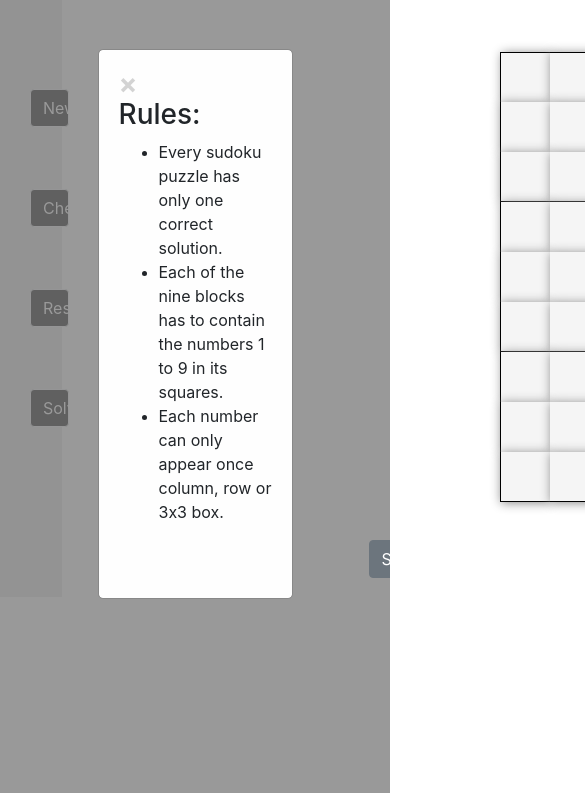
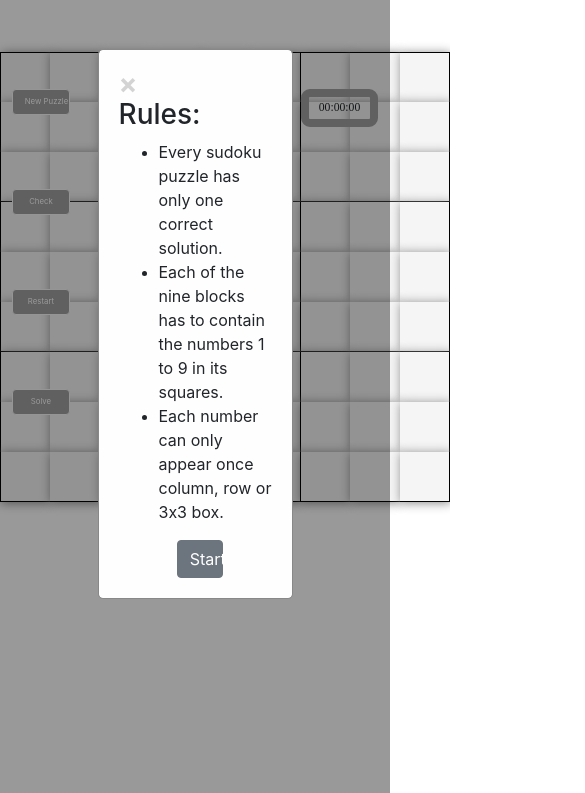
Before and after one commit to nishantkumarr7/sudoku-game, a plain HTML site: page index.html in a window 390 px wide. Shown: the part 51-844 px from the top of the page, 585 px wide, since content can reach past the window. Drawn offline with nearby package versions, Linux system fonts and the light colour scheme.

Commit message:
responsive layout

```diff
--- a/index.html
+++ b/index.html
@@ -13,7 +13,7 @@
     <script defer src="script.js"></script>
 </head>
 <body>
-    <div id="sudoku">
+    <div id="sudokutitle">
         <h1>SUDOKU</h1>
     </div>
 
@@ -327,11 +327,12 @@
 
     </div>
     <div id="right">
-        <img class="clock"src="clock.png" alt="clock">
+
      <div id="display">
          00:00:00
      </div>
     </div>
+
 
 
 
--- a/style.css
+++ b/style.css
@@ -1,13 +1,14 @@
 #container{
     height: auto;
-    position: absolute;
+    position: relative;
     width: 450px;
     background-color: white;
     display: flex;
     flex-wrap: wrap;
     justify-content: space-evenly;
     align-content: space-evenly ;
-    margin-left: 500px;
+    margin-left: auto;
+    margin-right: auto;
     margin-top: 55px;
 }
 
@@ -44,7 +45,7 @@ input{
 
 }
 
-#sudoku{
+#sudokutitle {
     display:block;
     color:black;
     font-family: serif;
@@ -55,29 +56,23 @@ input{
     background-color:whitesmoke;
 
 }
-#sudoku h1 {
+#sudokutitle h1 {
     margin-bottom: 0;
 }
-#buttons{
-    display: inline-block;
-    height:600px;
-    width: 16%;
-    margin-top: 0px;
-    background-color:whitesmoke;
-}
+
 button{
     position: absolute;
-    left: 30px;
-    width: 10%;
+    left: 3%;
+    width: 15%;
     cursor: pointer;
 
+}
 
-  }
-
-  #generate-sudoku{
+#generate-sudoku{
     top:140px;
     margin:auto;
     display:block;
+    font-size:2vw;
     background-color:#A0A0A0;
     color: white;
 }
@@ -85,6 +80,7 @@ button{
     top:240px;
     margin:auto;
     display:block;
+    font-size:2vw;
     background-color:#A0A0A0;
     color: white;
 }
@@ -92,6 +88,7 @@ button{
     top:340px;
     margin:auto;
     display:block;
+    font-size:2vw;
     background-color:#A0A0A0;
     color: white;
 }
@@ -101,25 +98,25 @@ button{
     top:440px;
     margin:auto;
     display:block;
+    font-size:2vw;
     background-color:#A0A0A0;
     color: white;
 
 }
-
-.clock{
-    position: relative;
-    top:-550px;
-    left:1150px;
-    height: 140px;
-    width: 230px;
-}
-#display{
-    position: absolute;
-    top:172px;
-    left: 1194px;
-    font-size: 190%;
+#display {
+    position:absolute;
+    display: block;
+    top:140px;
+    right:3%;
+    max-width:900px;
+    margin: auto;
+    border:0.5rem solid #A0A0A0;
+    border-radius: 9px;
+    padding: 2px 10px 2px 10px;
+     font-size: 3vw;
     font-family:'digital-clock-font';
 }
+
 
 
 input:focus{
@@ -180,16 +177,16 @@ input:hover{
 
 .modal {
     display: none;
-    position: fixed; /* Stay in place */
-    z-index: 1; /* Sit on top */
-    padding-top: 100px; /* Location of the box */
+    position: fixed;
+    z-index: 1;
+    padding-top: 100px;
     right: 0;
     top: 0;
-    width: 100%; /* Full width */
+    width: 100%;
     height: 100%;
     overflow: auto;
     background-color: rgb(0,0,0);
-    background-color: rgba(0,0,0,0.4); /* Black w/ opacity */
+    background-color: rgba(0,0,0,0.4);
   }
 
 
@@ -201,7 +198,7 @@ input:hover{
     width: 50%;
   }
 
-  /* The Close Button */
+
   .close {
     color: #aaaaaa;
     float: left;
@@ -217,5 +214,7 @@ input:hover{
   }
 .btn-secondary{
     position: relative;
-    left: 250px;
+    margin-left: auto;
+    margin-right: auto;
+    width: 30%;
 }
```
